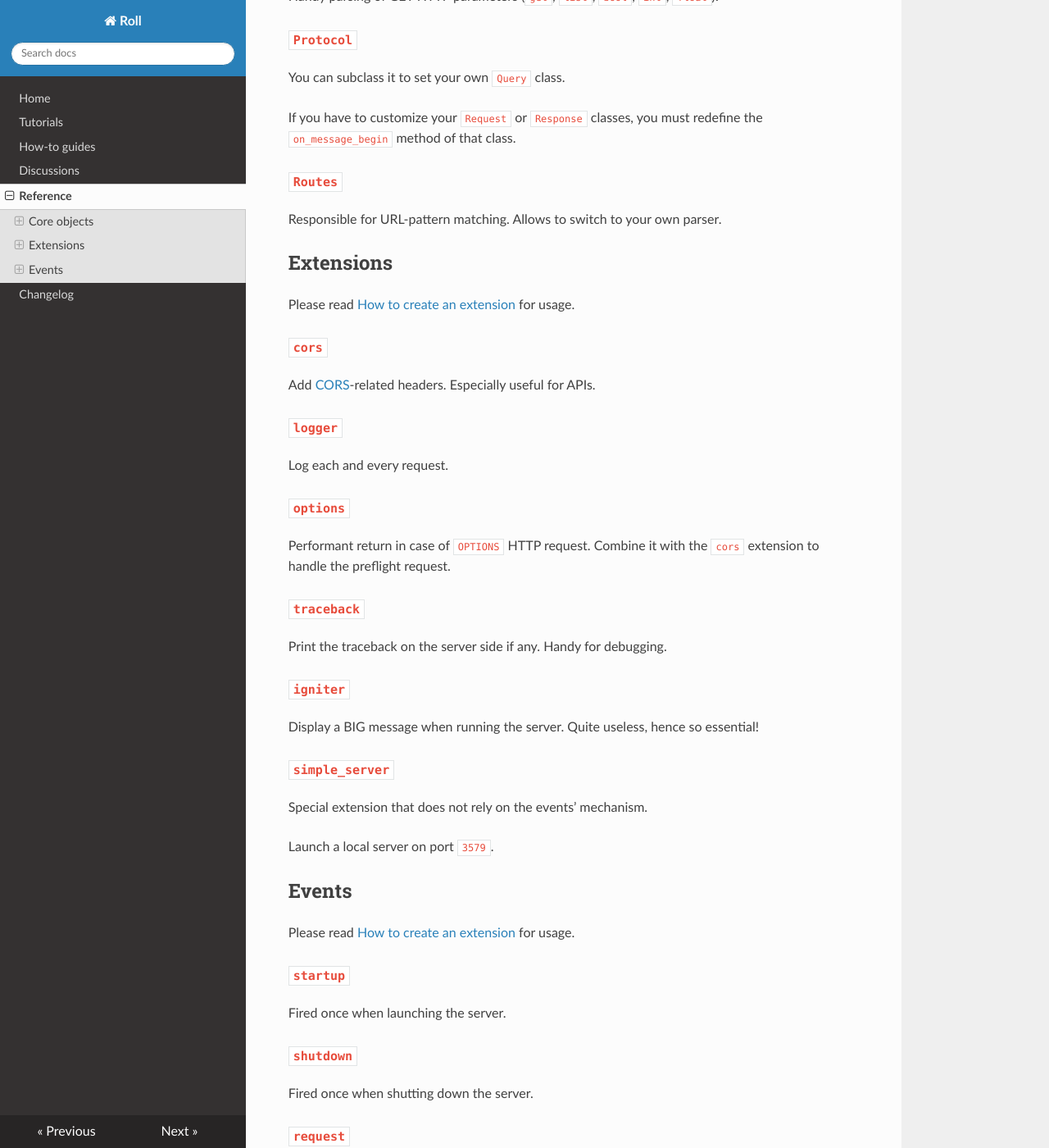
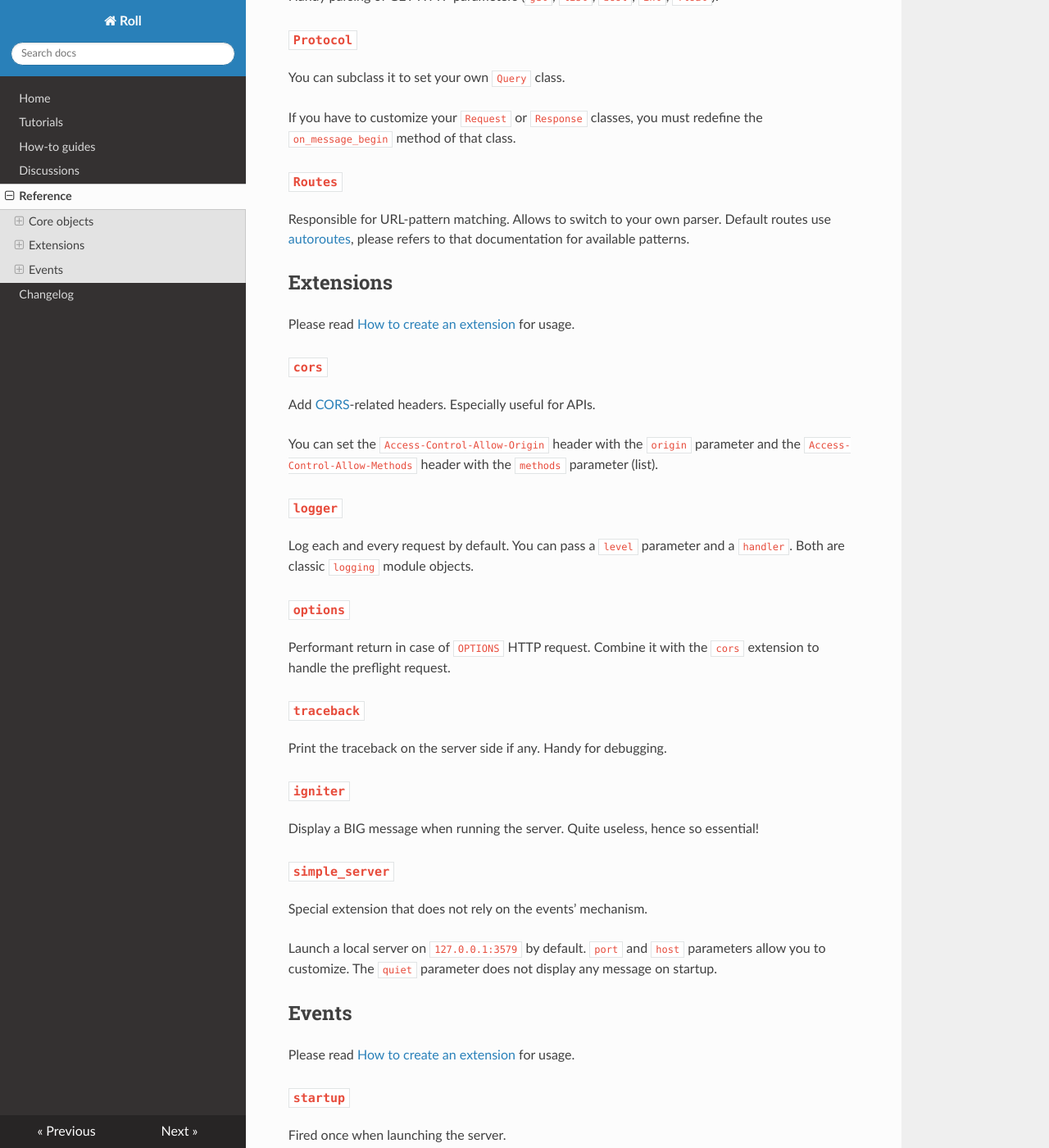
Before and after one commit to pyrates/roll, an MkDocs documentation site: the page built from docs/reference.md, in a window 1280 px wide and 1400 px high, scrolled down 992 px. Shown: the whole window at 82% size. Built offline with MkDocs 1.6.1, drawn with Linux system fonts in a browser that asks for light colours; nearby versions of some CDN libraries; old or Windows-style settings are respelled for this version of MkDocs.

Commit message:
Update documentation to reflect recent updates

```diff
--- a/docs/reference.md
+++ b/docs/reference.md
@@ -54,7 +54,8 @@ redefine the `on_message_begin` method of that class.
 ### `Routes`
 
 Responsible for URL-pattern matching. Allows to switch to your own
-parser.
+parser. Default routes use [autoroutes](https://github.com/pyrates/autoroutes),
+please refers to that documentation for available patterns.
 
 
 ## Extensions
@@ -67,10 +68,15 @@ for usage.
 
 Add [CORS](https://developer.mozilla.org/en-US/docs/Web/HTTP/Access_control_CORS)-related headers. Especially useful for APIs.
 
+You can set the `Access-Control-Allow-Origin` header with the `origin`
+parameter and the `Access-Control-Allow-Methods` header with the
+`methods` parameter (list).
+
 
 ### `logger`
 
-Log each and every request.
+Log each and every request by default. You can pass a `level` parameter
+and a `handler`. Both are classic `logging` module objects.
 
 
 ### `options`
@@ -94,7 +100,9 @@ Quite useless, hence so essential!
 
 Special extension that does not rely on the events’ mechanism.
 
-Launch a local server on port `3579`.
+Launch a local server on `127.0.0.1:3579` by default. `port` and `host`
+parameters allow you to customize. The `quiet` parameter does not
+display any message on startup.
 
 
 ## Events
```
Also changed, not shown: docs/changelog.md (+12 -1 lines), docs/how-to-guides.md (+2 -2 lines), docs/tutorials.md (+5 -4 lines).
